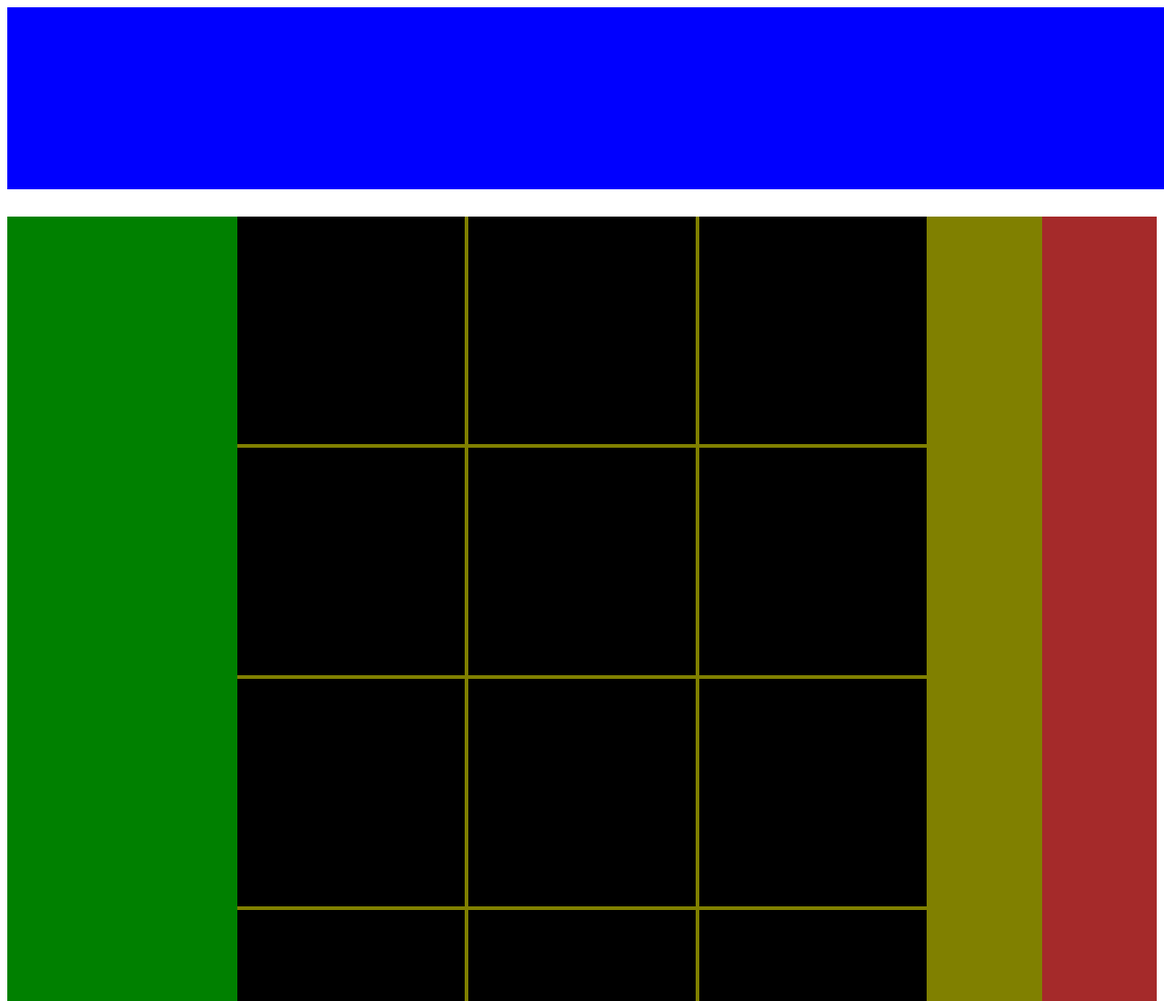
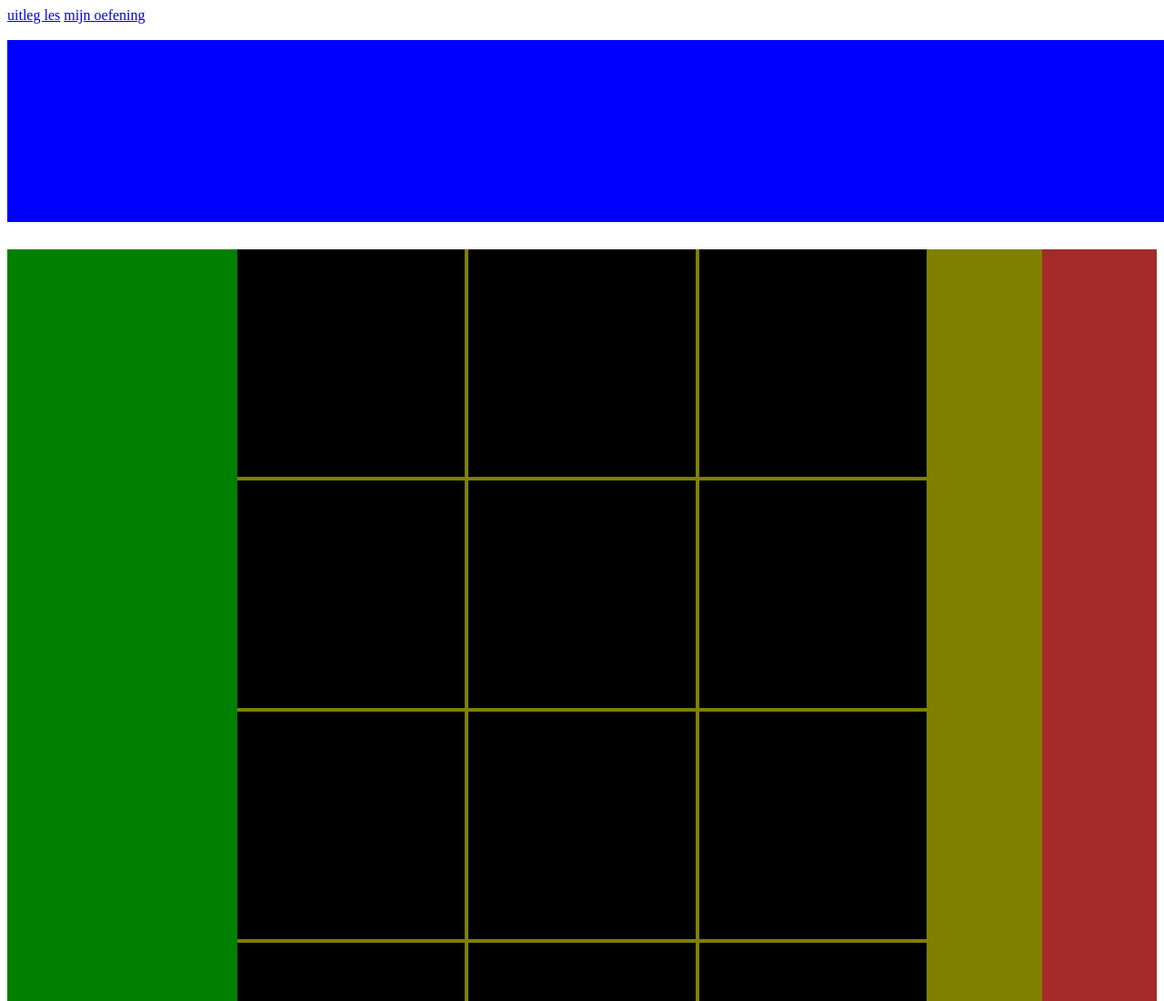
Before and after one commit to miguel3000/les17, a plain HTML site: page uitleg.html in a window 1280 px wide. Shown: the top 1100 px of the page at 91% size. Drawn offline with Linux system fonts and the light colour scheme.

Commit message:
Update uitleg.html

```diff
--- a/uitleg.html
+++ b/uitleg.html
@@ -42,6 +42,13 @@ clear: fixed;
 </style>
 </head>
 <body>
+
+  <a href="https://miguel3000.github.io/les17/uitleg.html">uitleg les</a>
+    <a href="https://miguel3000.github.io/les17/index.html">mijn oefening</a>
+
+    <br>
+    <br>
+
 <header>
 </header>
 <div id="content">
```
